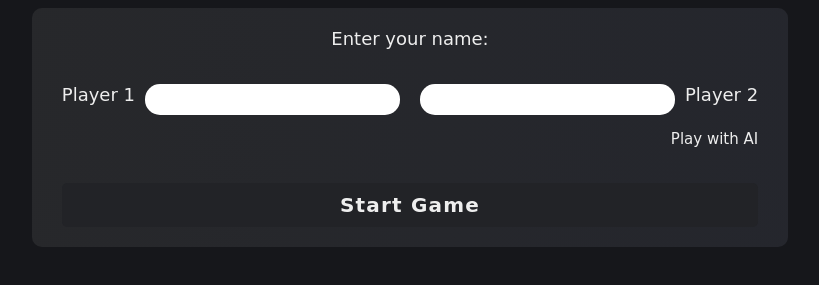
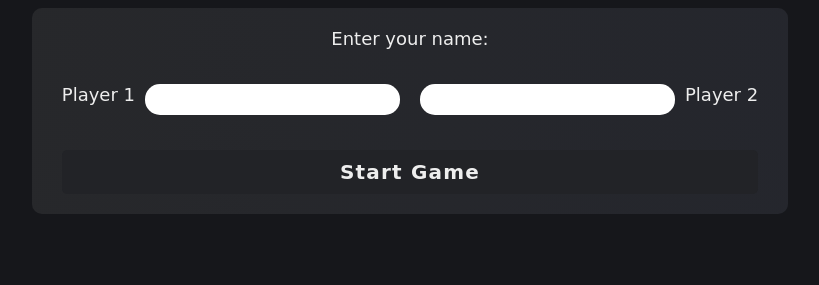
Before and after one commit to UZ0M1AN/Tic-Tac-Toe, a plain HTML site: page index.html in a window 1280 px wide. Shown: the part 97-382 px from the top of the page, without its empty margins (230-1049 px from the left). Drawn offline with Linux system fonts and the light colour scheme.

Commit message:
Add no-display class to the Play with AI component

```diff
--- a/index.html
+++ b/index.html
@@ -39,7 +39,7 @@
                 <input type="text" id="p2">
             </div>
         </div>
-        <span class="gamemode">Play with AI</span>
+        <span class="gamemode no-display">Play with AI</span>
         <span class="starter no-display">You start</span>
         <button class="btn btn--start">Start Game</button>
     </div>
```
